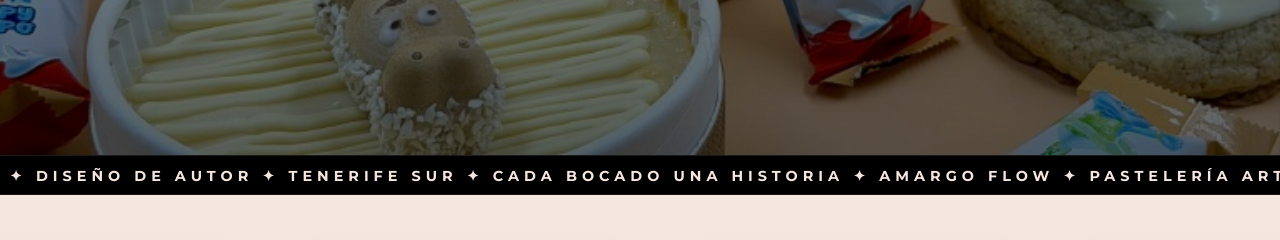
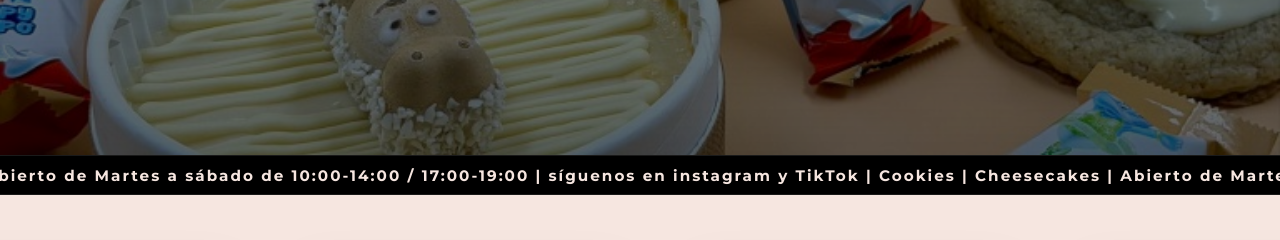
Before and after one commit to MagicFrog1/Amargo-Pasteleria-WEB, a website built with Vite: page index.html in a window 1280 px wide. Shown: the part 485-725 px from the top of the page. Built offline with nearby package versions, Linux system fonts and the light colour scheme.

Commit message:
Update marquee text and styling as requested

```diff
--- a/index.html
+++ b/index.html
@@ -61,7 +61,7 @@
 
     <div class="marquee-container">
         <div class="marquee-content">
-            ✦ PASTELERÍA ARTESANAL ✦ DISEÑO DE AUTOR ✦ TENERIFE SUR ✦ CADA BOCADO UNA HISTORIA ✦ AMARGO FLOW ✦ PASTELERÍA ARTESANAL ✦ DISEÑO DE AUTOR ✦ TENERIFE SUR ✦ CADA BOCADO UNA HISTORIA ✦ AMARGO FLOW ✦
+            Cookies | Cheesecakes | Abierto de Martes a sábado de 10:00-14:00 / 17:00-19:00 | síguenos en instagram y TikTok | Cookies | Cheesecakes | Abierto de Martes a sábado de 10:00-14:00 / 17:00-19:00 | síguenos en instagram y TikTok |
         </div>
     </div>
 
--- a/style.css
+++ b/style.css
@@ -110,10 +110,9 @@ body {
     display: inline-block;
     padding-left: 0;
     animation: marquee 30s linear infinite;
-    font-size: 0.9rem;
+    font-size: 0.95rem;
     font-weight: 700;
-    letter-spacing: 5px;
-    text-transform: uppercase;
+    letter-spacing: 2px;
 }
 
 @keyframes marquee {
```
